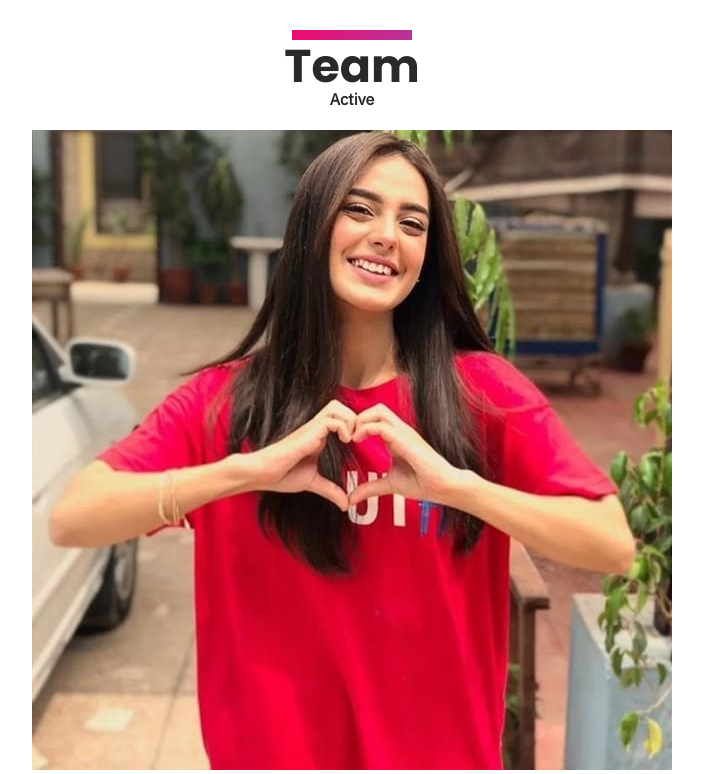
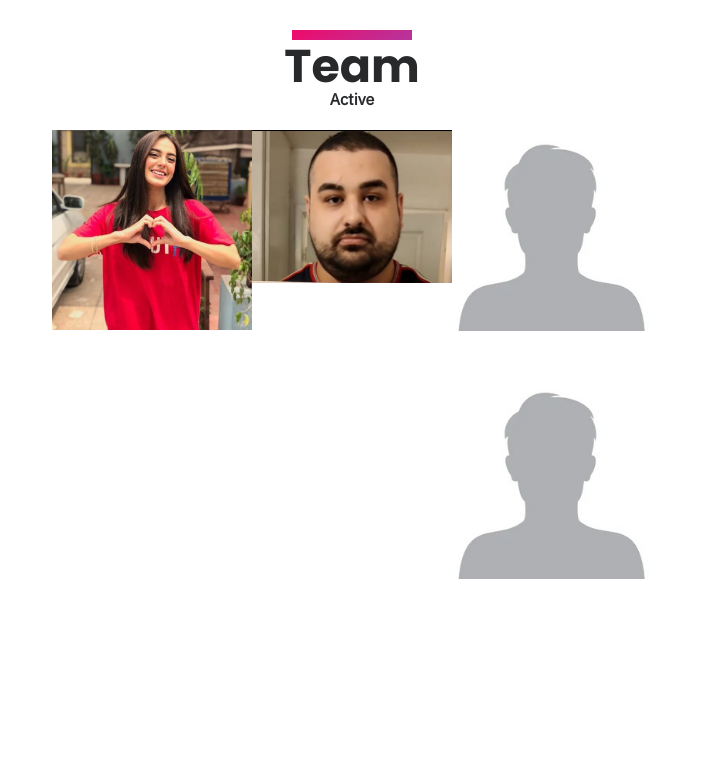
Before and after one commit to emc1live/emc1live, a plain HTML site: page index.html in a window 1280 px wide. Shown: the part 8840-9614 px from the top of the page, without its empty margins (288-991 px from the left). Drawn offline with Linux system fonts and the light colour scheme; animation ran at ten frames a second.

Commit message:
Update index.html

```diff
--- a/index.html
+++ b/index.html
@@ -469,19 +469,19 @@
           <h6 class="a flex-x">Active</h6>
           <div class="flex-x" style="margin-top:100px ;justify-content:center;flex-wrap: wrap;">
             <figure>
-            <img src="images/amey.jpg" data-aos="fade-right">
+            <img src="images/amey.jpg" data-aos="fade-right" style="width: 200px">
             <figcaption style="align-text:center">Amey</figcaption>
               </figure>
             <figure>
-            <img src="images/tony.jpg" data-aos="fade-up">
+            <img src="images/tony.jpg" data-aos="fade-up" style="width: 200px">
             <figcaption style="align-text:center">Tony</figcaption>
             </figure>
             <figure>
-            <img src="images/anon.jpg" data-aos="fade-left">
+            <img src="images/anon.jpg" data-aos="fade-left" style="width: 200px">
             <figcaption style="align-text:center">Anon</figcaption>
               <figure/>
               <figure>
-            <img src="images/anon.jpg" data-aos="fade-down">
+            <img src="images/anon.jpg" data-aos="fade-down" style="width: 200px">
             <figcaption style="align-text:center">Anon</figcaption>
               </figure>
           </div>
```
